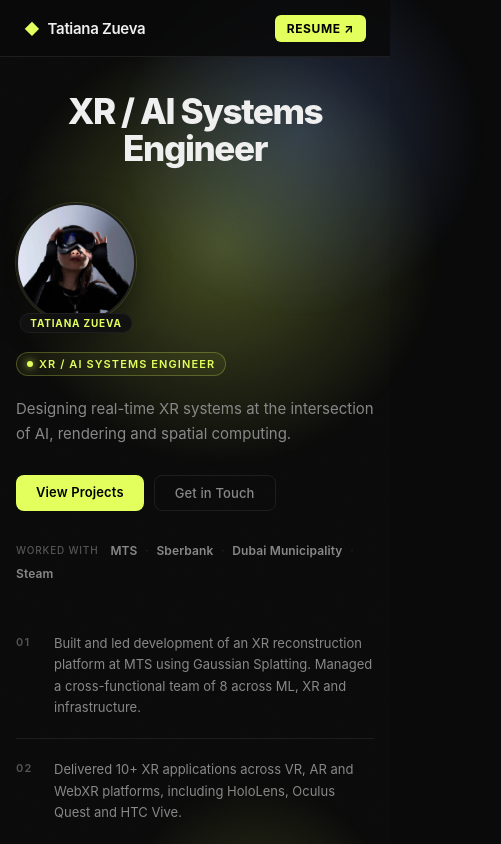
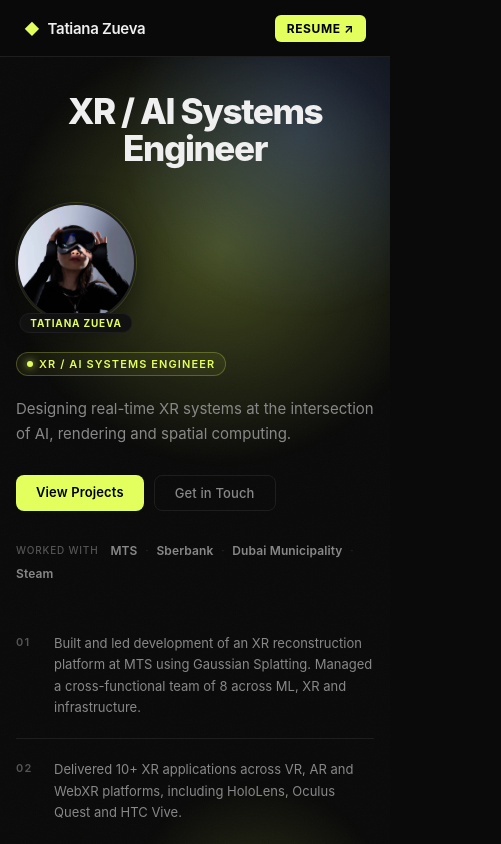
Before and after one commit to iantv/iantv.github.io, a Next.js app: page / in a window 390 px wide. Shown: the top 844 px of the page, 501 px wide, since content can reach past the window. Built offline with nearby package versions, Linux system fonts and the light colour scheme.

Commit message:
Update content, hero animations, icons and mobile fixes

```diff
--- a/app/globals.css
+++ b/app/globals.css
@@ -19,6 +19,7 @@
 
 html {
   scroll-behavior: smooth;
+  overflow-x: hidden;
 }
 
 body {
--- a/components/Hero.tsx
+++ b/components/Hero.tsx
@@ -12,6 +12,7 @@ export default function Hero() {
         display: "flex",
         flexDirection: "column",
         position: "relative",
+        overflow: "hidden",
       }}
     >
       {/* Animated background */}
```
